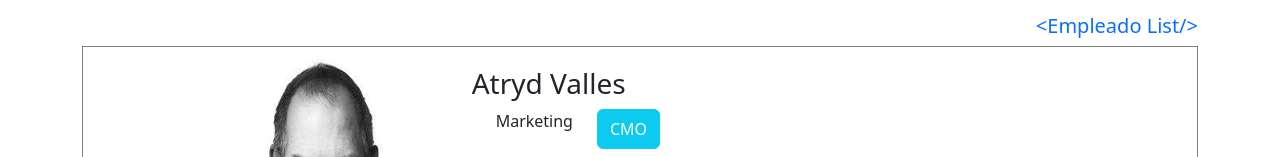
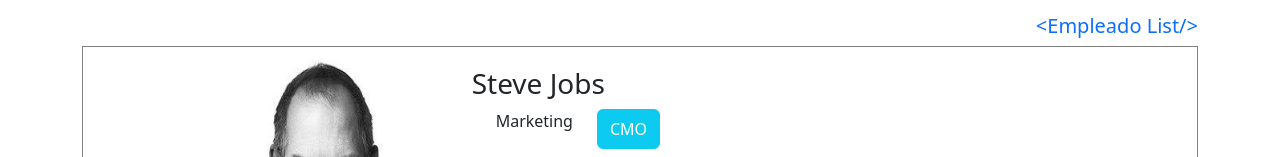
Before and after one commit to Lucaspozziok64/listaEmpleados-ReactVite, a React (Vite) app: page / in a window 1280 px wide. Shown: the part 334-491 px from the top of the page. Built offline with nearby package versions, Linux system fonts and the light colour scheme.

Commit message:
modificamos nombre de un empleadoList

```diff
--- a/src/App.jsx
+++ b/src/App.jsx
@@ -12,7 +12,7 @@ function App() {
   const negocio = "BUSINEESS";
 
   //Empleados list
-  const nombre1 = "Atryd Valles";
+  const nombre1 = "Steve Jobs";
   const negocio1 = "CMO";
   const tipo1 = "Marketing";
 
```
